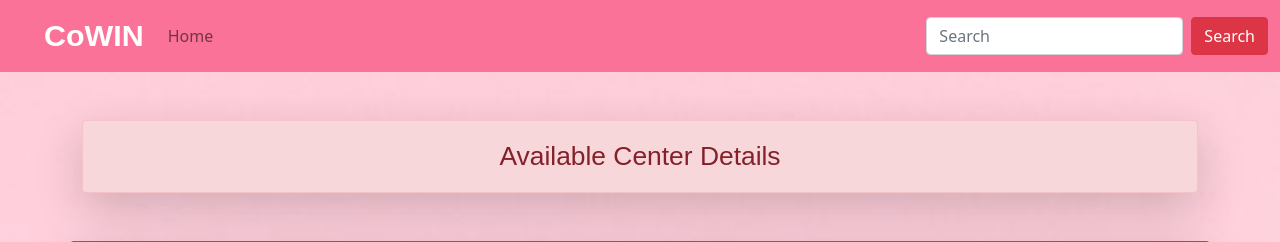
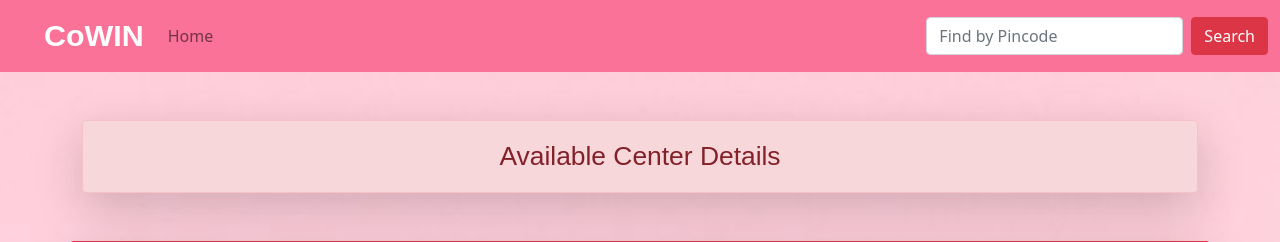
Before and after one commit to satyam-seth/cowin_vaccination, a Django app: page /centers/1 in a window 1280 px wide. Shown: the top 242 px of the page. Run offline with Django 3.2, Linux system fonts and the light colour scheme; data that the repository does not hold is empty; some libraries are stand-ins or nearby versions; some web fonts are replaced.

Commit message:
add find by pincode feature

```diff
--- a/vaccination/core/templates/core/navbar.html
+++ b/vaccination/core/templates/core/navbar.html
@@ -12,8 +12,8 @@
           <a class="nav-link {{home_active}} {{home_disabled}}" aria-current="page" href="/">Home</a>
         </li>
       </ul>
-      <form class="d-flex">
-        <input class="form-control me-2" type="search" placeholder="Search" aria-label="Search">
+      <form method="get" action="{% url 'find_by_pin' %}" class="d-flex">
+        <input class="form-control me-2" type="search" name="pin" placeholder="Find by Pincode" aria-label="Search">
         <button class="btn btn-danger" type="submit">Search</button>
       </form>
     </div>
--- a/vaccination/core/views.py
+++ b/vaccination/core/views.py
@@ -31,5 +31,11 @@ class CentersView(View):
     def get(self,request,district_id,*args,**kwargs):
         today_date=timezone.now().today().strftime("%d-%m-%Y")
         context=get_data(f'https://cdn-api.co-vin.in/api/v2/appointment/sessions/public/findByDistrict?district_id={district_id}&date={today_date}')
-        context['district_id']=district_id
         return render(request,'core/centers.html',context)
+
+class PincodeView(View):
+    def get(self,request,*args,**kwargs):
+        pin=request.GET['pin']
+        today_date=timezone.now().today().strftime("%d-%m-%Y")
+        context=get_data(f'https://cdn-api.co-vin.in/api/v2/appointment/sessions/public/findByPin?pincode={pin}&date={today_date}')
+        return render(request,'core/centers.html',context)
--- a/vaccination/vaccination/urls.py
+++ b/vaccination/vaccination/urls.py
@@ -22,4 +22,5 @@ urlpatterns = [
     path('', views.StatesView.as_view(),name='states'),
     path('districts/<int:state_id>', views.DistrictsView.as_view(),name='districts'),
     path('centers/<int:district_id>', views.CentersView.as_view(),name='centers'),
+    path('pincode/', views.PincodeView.as_view(),name='find_by_pin'),
 ]
```
